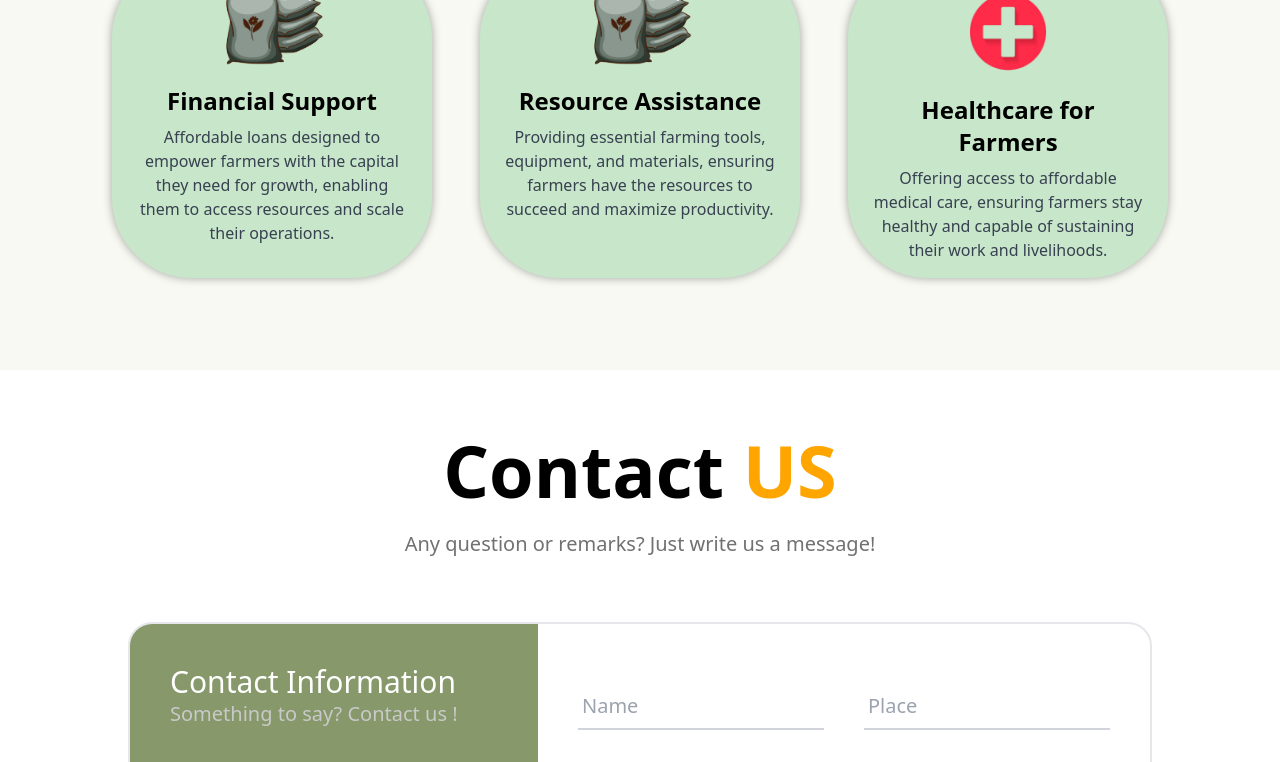
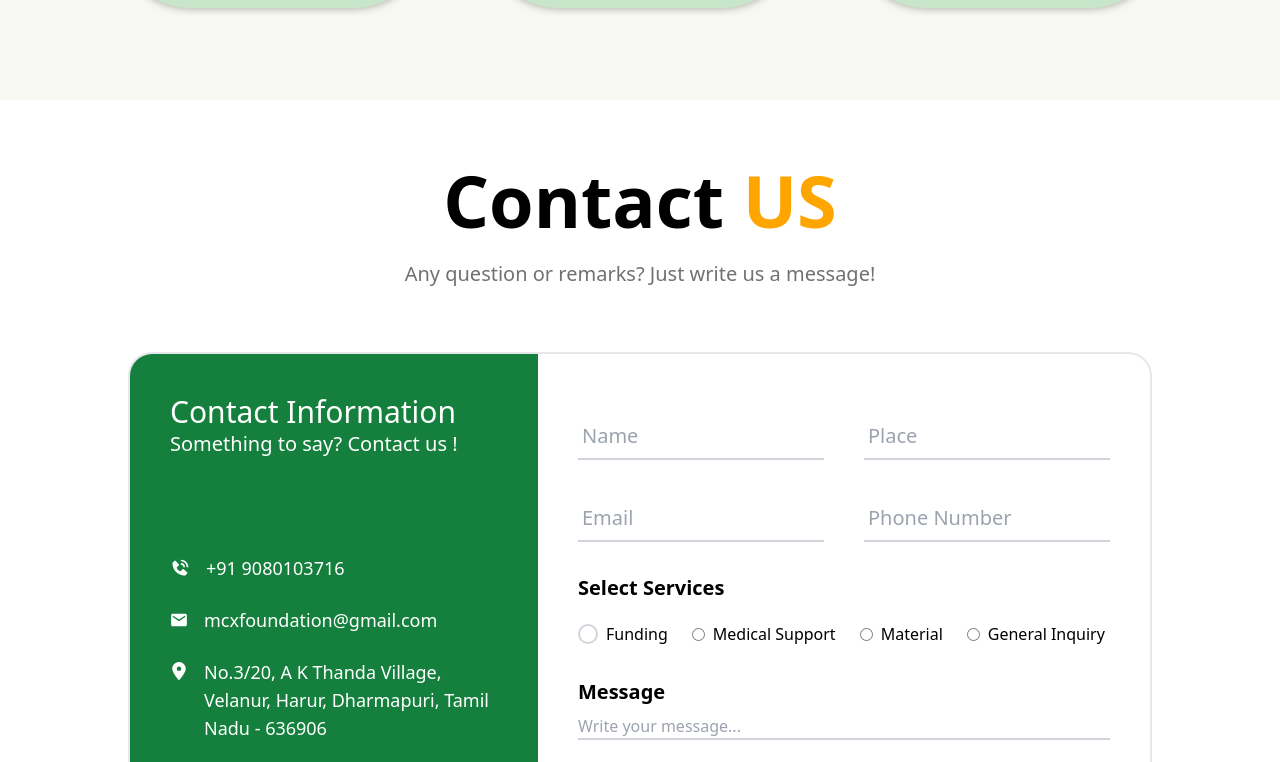
Before and after one commit to SaiDushyant/mcx, a React (Create React App) app: page / in a window 1280 px wide. Shown: the part 2000-2762 px from the top of the page. Built offline with nearby package versions, Linux system fonts and the light colour scheme.

Commit message:
Minor changes

```diff
--- a/src/components/NavBar.js
+++ b/src/components/NavBar.js
@@ -14,7 +14,7 @@ function NavBar() {
 
   return (
     <nav className="w-full fixed z-50">
-      <div className="flex items-center justify-between h-fit px-5 py-3 mx-10 mt-5 rounded-xl text-green-800 bg-white border border-gray-300 shadow-xl">
+      <div className="flex items-center justify-between h-fit px-5 md:py-1 xl:py-3 mx-10 mt-5 rounded-xl text-green-800 bg-white shadow-xl">
         <NavLink to="/" className="flex items-center">
           <img src={Logo1} alt="logo" className="w-52 mt-2" />
         </NavLink>
--- a/src/pages/About.js
+++ b/src/pages/About.js
@@ -15,7 +15,7 @@ const About = () => {
 
       {/* Hero Section */}
 
-      <section className="relative h-[650px] md:h-[550px] xl:h-[650px]  flex items-center">
+      <section className="relative h-[650px] md:h-[650px] xl:h-[800px]  flex items-center">
         <div
           className="absolute inset-0 z-0 text-center"
           style={{
@@ -24,7 +24,7 @@ const About = () => {
             backgroundPosition: "center",
           }}
         >
-          <div className="mt-40 md:mt-16 xl:mx-[26rem]">
+          <div className="mt-40 md:mt-32 2xl:mt-36 xl:mx-[26rem]">
             <h1 className="text-5xl md:text-[5.5rem] font-semibold">
               About <span style={{ color: "#FFA500" }}>Us</span>
             </h1>
@@ -44,7 +44,7 @@ const About = () => {
       {/* News Letter */}
 
       <section
-        className="w-full px-40 hidden lg:block"
+        className="w-full px-40 hidden lg:block mt-16"
         style={{ backgroundColor: "#FAF3E0" }}
       >
         <div className="text-center">
--- a/src/pages/Home.js
+++ b/src/pages/Home.js
@@ -36,7 +36,7 @@ const Home = () => {
 
       {/* Hero Section */}
 
-      <section className="relative h-[600px] xl:h-[770px] flex items-center">
+      <section className="relative h-[500px] 2xl:h-[800px] flex items-center">
         <div
           className="absolute inset-0 z-0"
           style={{
@@ -49,7 +49,7 @@ const Home = () => {
           <div className="absolute inset-0 bg-black bg-opacity-50"></div>
         </div>
 
-        <div className="container mx-auto px-4 relative z-10">
+        <div className="ml-20 px-4 relative z-10">
           <div className="max-w-2xl text-white">
             <h1 className="text-5xl font-bold mb-6">Growing Future Together</h1>
             <p className="text-xl mb-8">
@@ -182,12 +182,12 @@ const Home = () => {
           {/* LEFT side  */}
 
           <div
-            className="p-6 md:py-10 xl:px-10 md:max-w-[40%] hidden md:block"
-            style={{ backgroundColor: "#87986A" }}
+            className="p-6 md:py-10 xl:px-10 md:max-w-[40%] hidden md:block bg-green-700"
+            // style={{ backgroundColor: "#87986A" }}
           >
             <div className="">
               <h3 className="text-3xl text-white">Contact Information</h3>
-              <h6 className="text-xl" style={{ color: "#C9C9C9" }}>
+              <h6 className="text-xl text-white">
                 Something to say? Contact us !
               </h6>
             </div>
@@ -334,15 +334,18 @@ const Home = () => {
                 <div className="flex items-center justify-center">
                   <input
                     id="funding"
-                    className="peer"
+                    className="peer hidden"
                     type="radio"
                     name="status"
                   />
                   <label
                     htmlFor="funding"
-                    className="peer-checked:text-sky-500 ml-2 whitespace-nowrap"
+                    className="peer-checked:text-orange-500 flex items-center cursor-pointer"
                   >
-                    Funding
+                    <div className="w-5 h-5 border-2 border-gray-300 rounded-full flex items-center justify-center peer-checked:border-orange-500 peer-checked:bg-orange-500">
+                      <div className="w-2.5 h-2.5 bg-white rounded-full"></div>
+                    </div>
+                    <span className="ml-2 whitespace-nowrap">Funding</span>
                   </label>
                 </div>
 
@@ -355,7 +358,7 @@ const Home = () => {
                   />
                   <label
                     htmlFor="medical-support"
-                    className="peer-checked:text-sky-500 ml-2 whitespace-nowrap"
+                    className="peer-checked:text-orange-500 ml-2 whitespace-nowrap"
                   >
                     Medical Support
                   </label>
@@ -370,7 +373,7 @@ const Home = () => {
                   />
                   <label
                     htmlFor="material"
-                    className="peer-checked:text-sky-500 ml-2 whitespace-nowrap"
+                    className="peer-checked:text-orange-500 ml-2 whitespace-nowrap"
                   >
                     Material
                   </label>
@@ -385,7 +388,7 @@ const Home = () => {
                   />
                   <label
                     htmlFor="general-inquiry"
-                    className="peer-checked:text-sky-500 ml-2 whitespace-nowrap"
+                    className="peer-checked:text-orange-500 ml-2 whitespace-nowrap"
                   >
                     General Inquiry
                   </label>
@@ -401,8 +404,8 @@ const Home = () => {
               />
               <div className="w-full mt-6">
                 <button
-                  className="w-fit px-8 py-3 text-center rounded-lg text-white font-semibold float-right"
-                  style={{ backgroundColor: "#87986A" }}
+                  className="w-fit px-8 py-3 text-center rounded-lg text-white font-semibold float-right bg-green-700"
+                  // style={{ backgroundColor: "#87986A" }}
                 >
                   Send Message
                 </button>
```
